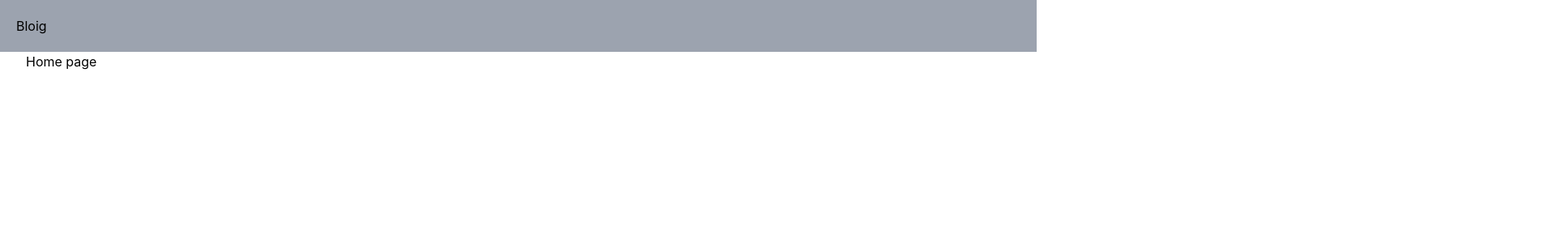
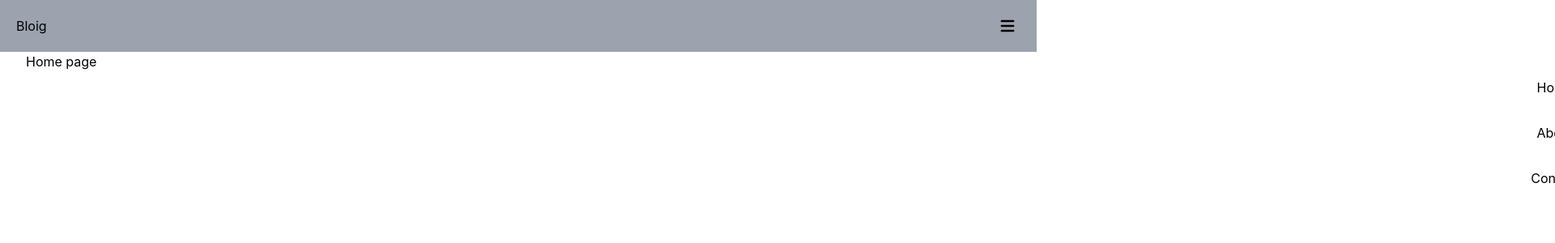
Before and after one commit to MaxAndreasLundin/bolig-web, a Next.js app: page / in a window 1280 px wide. Shown: the top 300 px of the page at 81% size, 1920 px wide, since content can reach past the window. Built offline with nearby package versions, Linux system fonts and the light colour scheme.

Commit message:
add toggle menu

```diff
--- a/app/Header.tsx
+++ b/app/Header.tsx
@@ -1,4 +1,5 @@
 import React from 'react'
+import ToggleMenu from './components/ToggleMenu';
 
 const Header = () => {
   return (
@@ -11,7 +12,7 @@ const Header = () => {
 
       {/*right*/}
       <div className='flex items-center justify-end'>
-
+        <ToggleMenu />
       </div>
     </header>
   )
--- /dev/null
+++ b/app/components/Menu.js
@@ -0,0 +1,12 @@
+import React from 'react'
+import {MenuIcon} from '@heroicons/react/solid';
+
+const menu = () => {
+  return (
+    <div>
+      <MenuIcon className='h-6 text-blue-600' />
+    </div>
+  )
+}
+
+export default menu
--- a/app/components/ToggleMenu.tsx
+++ b/app/components/ToggleMenu.tsx
@@ -0,0 +1,30 @@
+"use client"
+
+import React, { useState } from "react";
+import { MenuIcon, XIcon } from "@heroicons/react/solid";
+
+const ToggleMenu = () => {
+  const [click, setClick] = useState<boolean>(false);
+
+  const handleClick = (): void => {
+    setClick(!click);
+  };
+
+  const closeMenu = () => {
+    setClick(false);
+  };
+
+  return (
+    <>
+      <div className="block transform -translate-x-full" onClick={handleClick}>{ click ? <XIcon className="h-6"/> : <MenuIcon className="h-6"/>}</div>
+
+      <ul className={click ? "bg-blue-900 flex flex-col w-[100%] h-[90vh] absolute top-16 right-0 transition-all duration-500 z-10" : "flex flex-col w-[100%] h-[90vh] absolute top-20 -right-full transition- duration-500"}>
+        <li className="items-center text-center p-4">Home</li>
+        <li className="items-center text-center p-4">About</li>
+        <li className="items-center text-center p-4">Contact</li>
+      </ul>
+    </>
+  );
+};
+
+export default ToggleMenu;
--- a/package.json
+++ b/package.json
@@ -9,6 +9,7 @@
     "lint": "next lint"
   },
   "dependencies": {
+    "@heroicons/react": "^1.0.6",
     "@types/node": "18.11.13",
     "@types/react": "18.0.26",
     "@types/react-dom": "18.0.9",
```
Also changed, not shown: 1 other file (tests, documents, lock files or other folders).
